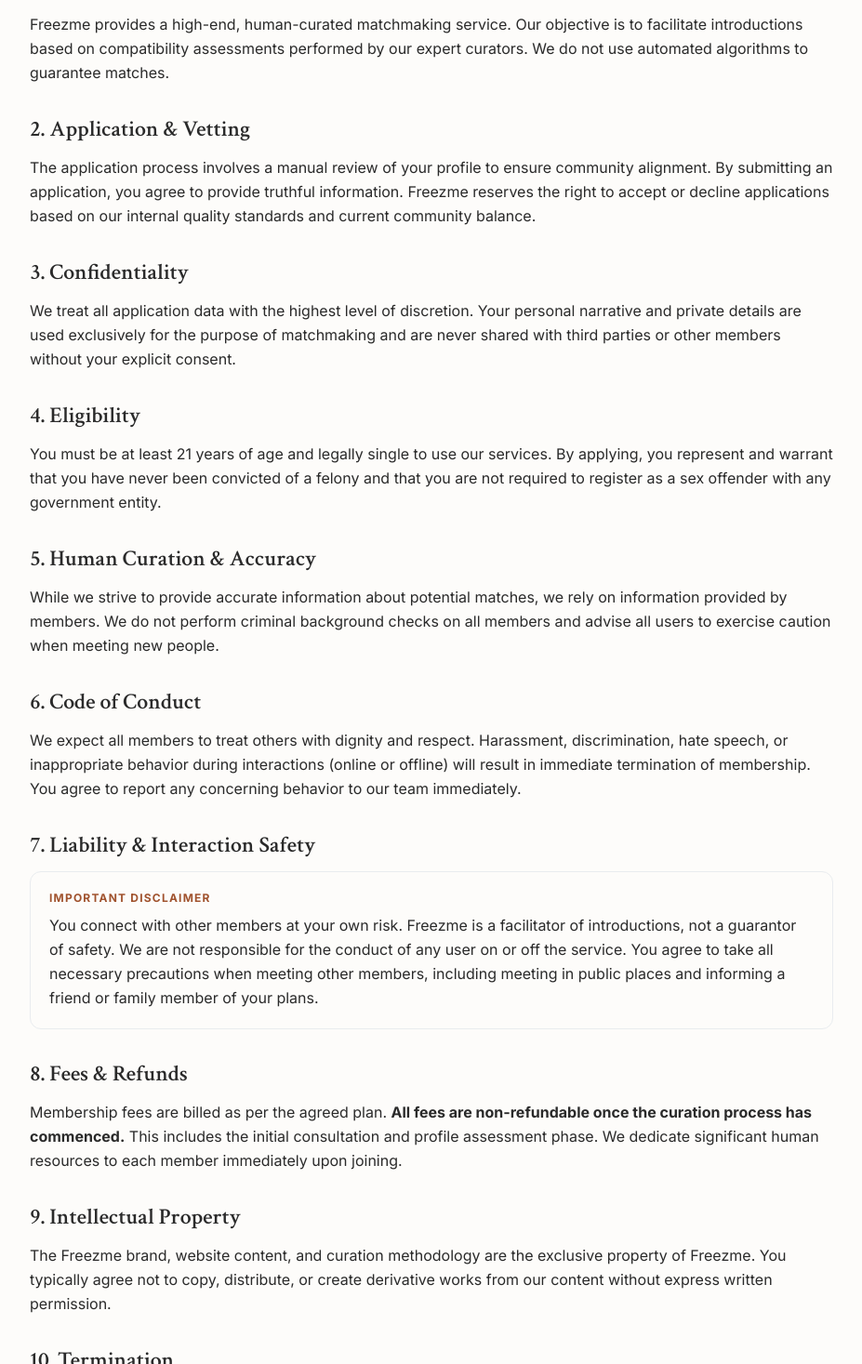
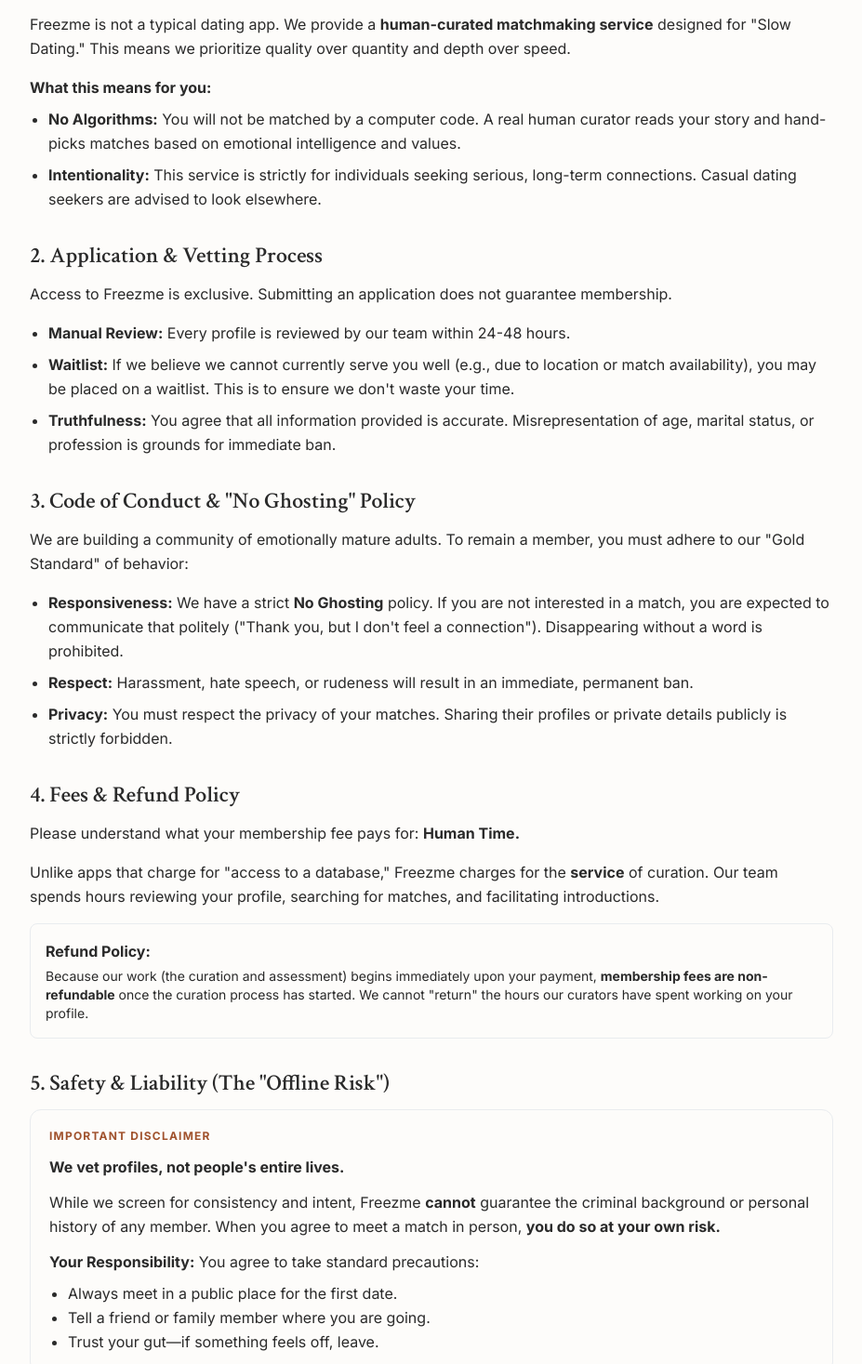
Before and after one commit to Leeshwaan04/freezmelanding, a Next.js app: page /terms in a window 1280 px wide. Shown: the part 303-1770 px from the top of the page at 93% size, without its empty margins (176-1103 px from the left). Built offline with nearby package versions, Linux system fonts and the light colour scheme.

Commit message:
feat: Finalize Terms of Service with detailed user guidance

```diff
--- a/src/app/terms/page.tsx
+++ b/src/app/terms/page.tsx
@@ -13,82 +13,91 @@
 
                 <div className="space-y-8 font-body text-foreground/80 leading-relaxed">
                     <section>
-                        <h2 className="font-headline text-2xl font-semibold text-foreground mb-3">1. Service Description</h2>
+                        <h2 className="font-headline text-2xl font-semibold text-foreground mb-3">1. Service Description & Philosophy</h2>
+                        <p className="mb-4">
+                            Freezme is not a typical dating app. We provide a <strong>human-curated matchmaking service</strong> designed for "Slow Dating." This means we prioritize quality over quantity and depth over speed.
+                        </p>
                         <p>
-                            Freezme provides a high-end, human-curated matchmaking service. Our objective is to facilitate introductions based on compatibility assessments performed by our expert curators. We do not use automated algorithms to guarantee matches.
+                            <strong>What this means for you:</strong>
                         </p>
+                        <ul className="list-disc pl-5 space-y-2 mt-2">
+                            <li><strong>No Algorithms:</strong> You will not be matched by a computer code. A real human curator reads your story and hand-picks matches based on emotional intelligence and values.</li>
+                            <li><strong>Intentionality:</strong> This service is strictly for individuals seeking serious, long-term connections. Casual dating seekers are advised to look elsewhere.</li>
+                        </ul>
                     </section>
 
                     <section>
-                        <h2 className="font-headline text-2xl font-semibold text-foreground mb-3">2. Application & Vetting</h2>
-                        <p>
-                            The application process involves a manual review of your profile to ensure community alignment. By submitting an application, you agree to provide truthful information. Freezme reserves the right to accept or decline applications based on our internal quality standards and current community balance.
+                        <h2 className="font-headline text-2xl font-semibold text-foreground mb-3">2. Application & Vetting Process</h2>
+                        <p className="mb-4">
+                            Access to Freezme is exclusive. Submitting an application does not guarantee membership.
                         </p>
+                        <ul className="list-disc pl-5 space-y-2">
+                            <li><strong>Manual Review:</strong> Every profile is reviewed by our team within 24-48 hours.</li>
+                            <li><strong>Waitlist:</strong> If we believe we cannot currently serve you well (e.g., due to location or match availability), you may be placed on a waitlist. This is to ensure we don't waste your time.</li>
+                            <li><strong>Truthfulness:</strong> You agree that all information provided is accurate. Misrepresentation of age, marital status, or profession is grounds for immediate ban.</li>
+                        </ul>
                     </section>
 
                     <section>
-                        <h2 className="font-headline text-2xl font-semibold text-foreground mb-3">3. Confidentiality</h2>
-                        <p>
-                            We treat all application data with the highest level of discretion. Your personal narrative and private details are used exclusively for the purpose of matchmaking and are never shared with third parties or other members without your explicit consent.
+                        <h2 className="font-headline text-2xl font-semibold text-foreground mb-3">3. Code of Conduct & "No Ghosting" Policy</h2>
+                        <p className="mb-4">
+                            We are building a community of emotionally mature adults. To remain a member, you must adhere to our "Gold Standard" of behavior:
                         </p>
+                        <ul className="list-disc pl-5 space-y-2">
+                            <li><strong>Responsiveness:</strong> We have a strict <strong>No Ghosting</strong> policy. If you are not interested in a match, you are expected to communicate that politely ("Thank you, but I don't feel a connection"). Disappearing without a word is prohibited.</li>
+                            <li><strong>Respect:</strong> Harassment, hate speech, or rudeness will result in an immediate, permanent ban.</li>
+                            <li><strong>Privacy:</strong> You must respect the privacy of your matches. Sharing their profiles or private details publicly is strictly forbidden.</li>
+                        </ul>
                     </section>
 
                     <section>
-                        <h2 className="font-headline text-2xl font-semibold text-foreground mb-3">4. Eligibility</h2>
+                        <h2 className="font-headline text-2xl font-semibold text-foreground mb-3">4. Fees & Refund Policy</h2>
+                        <p className="mb-4">
+                            Please understand what your membership fee pays for: <strong>Human Time.</strong>
+                        </p>
                         <p>
-                            You must be at least 21 years of age and legally single to use our services. By applying, you represent and warrant that you have never been convicted of a felony and that you are not required to register as a sex offender with any government entity.
+                            Unlike apps that charge for "access to a database," Freezme charges for the <strong>service</strong> of curation. Our team spends hours reviewing your profile, searching for matches, and facilitating introductions.
                         </p>
-                    </section>
-
-                    <section>
-                        <h2 className="font-headline text-2xl font-semibold text-foreground mb-3">5. Human Curation & Accuracy</h2>
-                        <p>
-                            While we strive to provide accurate information about potential matches, we rely on information provided by members. We do not perform criminal background checks on all members and advise all users to exercise caution when meeting new people.
-                        </p>
-                    </section>
-
-                    <section>
-                        <h2 className="font-headline text-2xl font-semibold text-foreground mb-3">6. Code of Conduct</h2>
-                        <p>
-                            We expect all members to treat others with dignity and respect. Harassment, discrimination, hate speech, or inappropriate behavior during interactions (online or offline) will result in immediate termination of membership. You agree to report any concerning behavior to our team immediately.
-                        </p>
-                    </section>
-
-                    <section>
-                        <h2 className="font-headline text-2xl font-semibold text-foreground mb-3">7. Liability & Interaction Safety</h2>
-                        <div className="p-5 bg-destructive/5 border border-destructive/20 rounded-xl">
-                            <p className="font-bold text-destructive mb-2 uppercase text-xs tracking-widest">Important Disclaimer</p>
-                            <p>
-                                You connect with other members at your own risk. Freezme is a facilitator of introductions, not a guarantor of safety. We are not responsible for the conduct of any user on or off the service. You agree to take all necessary precautions when meeting other members, including meeting in public places and informing a friend or family member of your plans.
+                        <div className="p-4 bg-muted/50 border border-border rounded-lg mt-4">
+                            <p className="font-bold">Refund Policy:</p>
+                            <p className="text-sm mt-1">
+                                Because our work (the curation and assessment) begins immediately upon your payment, <strong>membership fees are non-refundable</strong> once the curation process has started. We cannot "return" the hours our curators have spent working on your profile.
                             </p>
                         </div>
                     </section>
 
                     <section>
-                        <h2 className="font-headline text-2xl font-semibold text-foreground mb-3">8. Fees & Refunds</h2>
-                        <p>
-                            Membership fees are billed as per the agreed plan. <strong>All fees are non-refundable once the curation process has commenced.</strong> This includes the initial consultation and profile assessment phase. We dedicate significant human resources to each member immediately upon joining.
-                        </p>
+                        <h2 className="font-headline text-2xl font-semibold text-foreground mb-3">5. Safety & Liability (The "Offline Risk")</h2>
+                        <div className="p-5 bg-destructive/5 border border-destructive/20 rounded-xl space-y-3">
+                            <p className="font-bold text-destructive uppercase text-xs tracking-widest">Important Disclaimer</p>
+                            <p>
+                                <strong>We vet profiles, not people's entire lives.</strong>
+                            </p>
+                            <p>
+                                While we screen for consistency and intent, Freezme <strong>cannot</strong> guarantee the criminal background or personal history of any member. When you agree to meet a match in person, <strong>you do so at your own risk.</strong>
+                            </p>
+                            <p>
+                                <strong>Your Responsibility:</strong> You agree to take standard precautions:
+                                <ul className="list-disc pl-5 mt-2">
+                                    <li>Always meet in a public place for the first date.</li>
+                                    <li>Tell a friend or family member where you are going.</li>
+                                    <li>Trust your gut—if something feels off, leave.</li>
+                                </ul>
+                            </p>
+                        </div>
                     </section>
 
                     <section>
-                        <h2 className="font-headline text-2xl font-semibold text-foreground mb-3">9. Intellectual Property</h2>
+                        <h2 className="font-headline text-2xl font-semibold text-foreground mb-3">6. Intellectual Property</h2>
                         <p>
-                            The Freezme brand, website content, and curation methodology are the exclusive property of Freezme. You typically agree not to copy, distribute, or create derivative works from our content without express written permission.
-                        </p>
-                    </section>
-
-                    <section>
-                        <h2 className="font-headline text-2xl font-semibold text-foreground mb-3">10. Termination</h2>
-                        <p>
-                            We reserve the right to decline any application or terminate any membership at our sole discretion, without providing specific reasons, if we believe the member does not align with our community values.
+                            The Freezme brand, website content, and our unique "Alignment" methodology are the exclusive property of Freezme. You agree not to copy, distribute, or create derivative works from our content.
                         </p>
                     </section>
 
                     <section className="bg-muted p-6 rounded-lg border border-border">
                         <h2 className="font-headline text-xl font-semibold text-foreground mb-2">Contact Us</h2>
                         <p>
-                            If you have any questions regarding these terms, please contact us at <a href="mailto:hello@freezme.in" className="text-primary font-medium hover:underline">hello@freezme.in</a>.
+                            If you have questions about these terms or need to report a violation, please contact our Trust & Safety team directly at <a href="mailto:hello@freezme.in" className="text-primary font-medium hover:underline">hello@freezme.in</a>.
                         </p>
                     </section>
                 </div>
```
